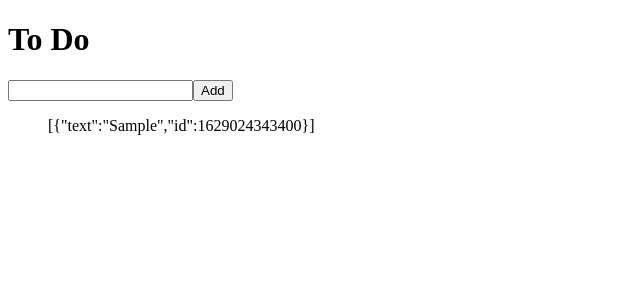
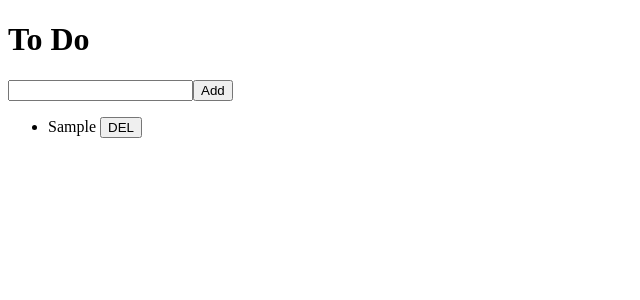
Before and after one commit to vangona/nomad-coder-lectures, a React (Create React App) app: page / in a window 1280 px wide. Both pictures are taken after typing "Sample" into the empty fields and a click on the button "Add". Shown: the top 300 px of the page, without its empty margins (0-640 px from the left). Built offline with nearby package versions, Linux system fonts and the light colour scheme.

Commit message:
Add: #3.4 Deleting To Do

```diff
--- /dev/null
+++ b/src/components/ToDo.js
@@ -0,0 +1,19 @@
+import React from "react";
+import { connect } from "react-redux";
+import { actionCreators } from "../store";
+
+function ToDo({ text, onBtnClick }) {
+  return (
+    <li>
+      {text} <button onClick={onBtnClick}>DEL</button>
+    </li>
+  );
+}
+
+function mapDispatchToProps(dispatch, ownProps) {
+  return {
+    onBtnClick: () => dispatch(actionCreators.deleteToDo(ownProps.id)),
+  };
+}
+
+export default connect(null, mapDispatchToProps)(ToDo);
--- a/src/routes/Detail.js
+++ b/src/routes/Detail.js
@@ -1 +1,7 @@
-export default () => "Detail";
+import React from "react";
+
+function Detail() {
+  return <h1>Detail</h1>;
+}
+
+export default Detail;
--- a/src/routes/Home.js
+++ b/src/routes/Home.js
@@ -1,5 +1,6 @@
 import React, { useState } from "react";
 import { connect } from "react-redux";
+import ToDo from "../components/ToDo";
 import { actionCreators } from "../store";
 
 function Home({ toDos, addToDo }) {
@@ -22,7 +23,11 @@
         <input type="text" value={text} onChange={onChange} />
         <button>Add</button>
       </form>
-      <ul>{JSON.stringify(toDos)}</ul>
+      <ul>
+        {toDos.map((toDo) => (
+          <ToDo {...toDo} key={toDo.id} />
+        ))}
+      </ul>
     </>
   );
 }
--- a/src/store.js
+++ b/src/store.js
@@ -13,7 +13,7 @@
 const deleteToDo = (id) => {
   return {
     type: DELETE,
-    id,
+    id: parseInt(id),
   };
 };
 
@@ -22,7 +22,7 @@
     case ADD:
       return [{ text: action.text, id: Date.now() }, ...state];
     case DELETE:
-      return state.filter((toDo) => toDo !== action.id);
+      return state.filter((toDo) => toDo.id !== action.id);
     default:
       return state;
   }
```
